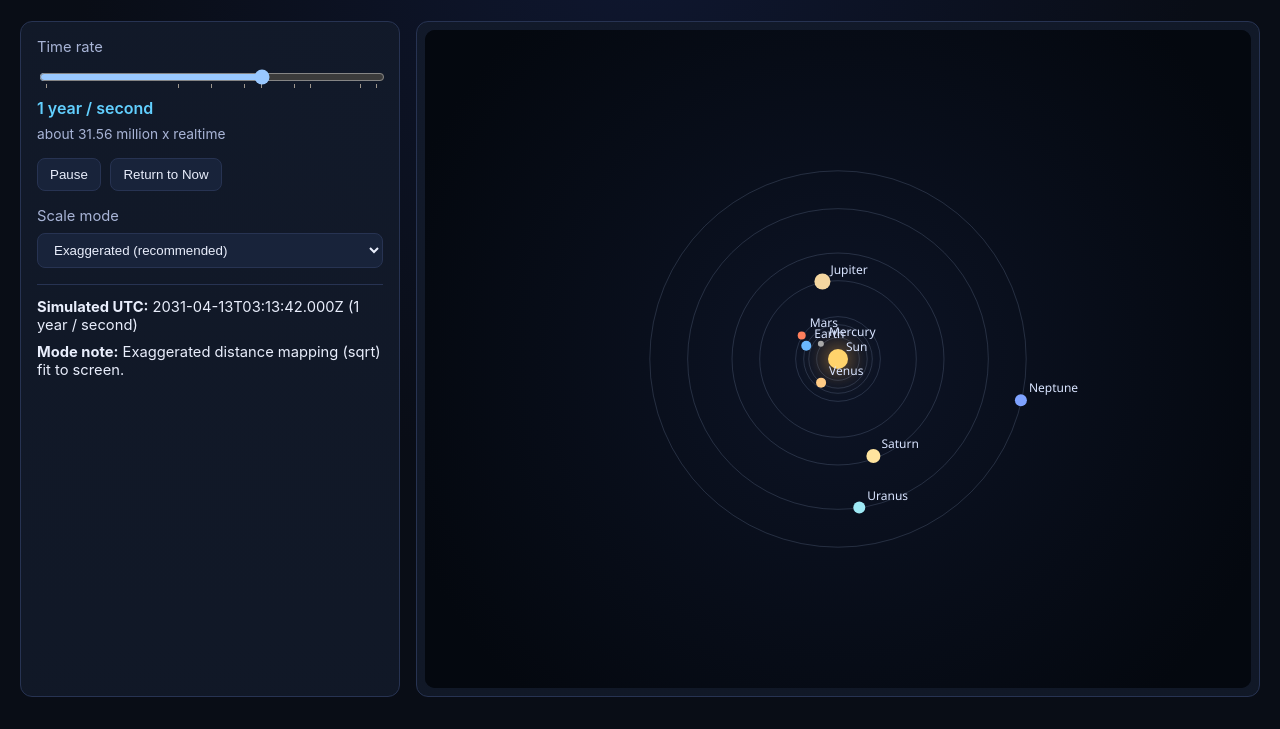
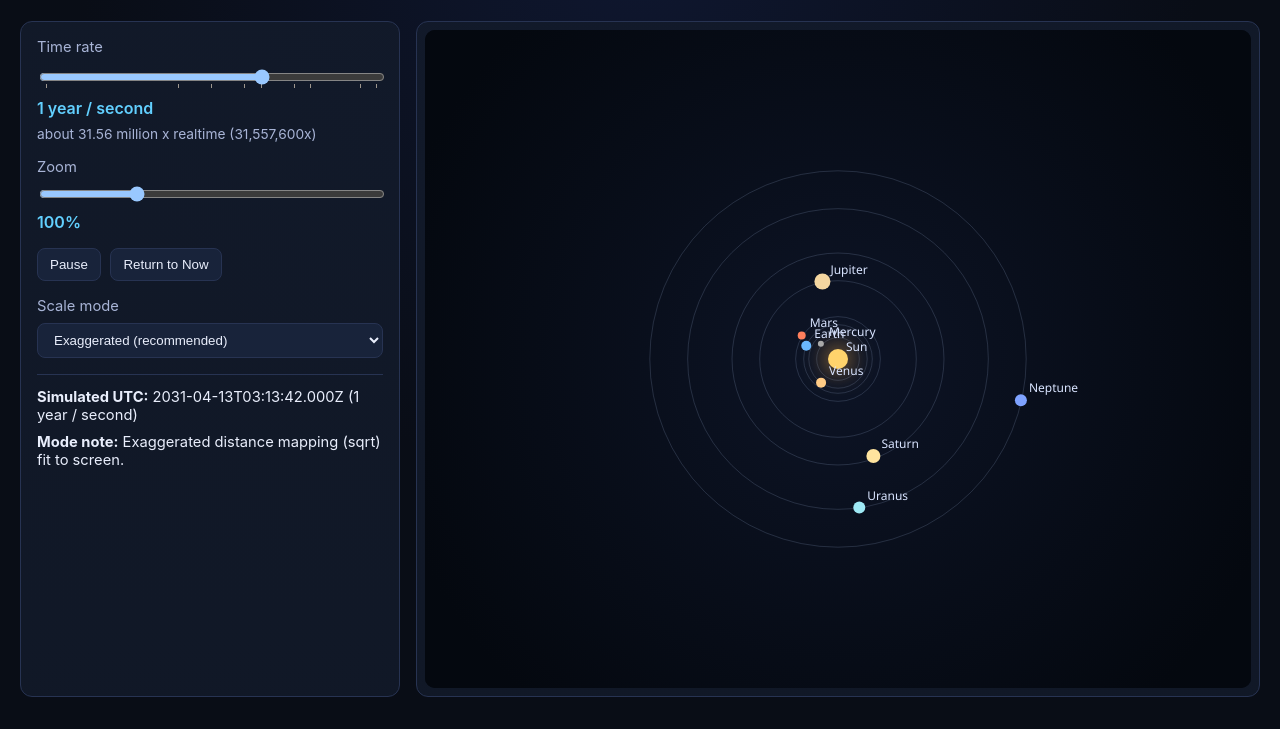
Before and after one commit to bobdude247/solar-system-sim, a plain HTML site: page index.html in a window 1280 px wide. Shown: the part 71-800 px from the top of the page. Drawn offline with Linux system fonts and the light colour scheme.

Commit message:
AddingZoom

```diff
--- a/app.js
+++ b/app.js
@@ -106,6 +106,8 @@ const ctx = canvas.getContext('2d');
 
 const speedInput = document.getElementById('speed');
 const speedOut = document.getElementById('speedOut');
+const zoomInput = document.getElementById('zoom');
+const zoomOut = document.getElementById('zoomOut');
 const pauseBtn = document.getElementById('pauseBtn');
 const nowBtn = document.getElementById('nowBtn');
 const scaleModeSelect = document.getElementById('scaleMode');
@@ -143,6 +145,7 @@ const state = {
   speed: SPEED_PRESETS[13].rate,
   speedLabel: '1 year / second',
   speedIndex: 13,
+  zoomPercent: 100,
   paused: false,
   scaleMode: 'exaggerated'
 };
@@ -164,7 +167,7 @@ function applySpeedIndex(index) {
 
   speedInput.value = String(clamped);
   speedOut.textContent = preset.label;
-  speedDetailEl.textContent = formatMultiplierWords(preset.rate);
+  speedDetailEl.textContent = `${formatMultiplierWords(preset.rate)} (${preset.rate.toLocaleString()}x)`;
 }
 
 function degToRad(v) {
@@ -231,7 +234,8 @@ function getPxPerAU(width, height, mode) {
     ...PLANETS.map((p) => projectedRadiusForDistance(p.a * (1 + p.e), mode))
   );
 
-  return usableRadius / maxProjectedRadius;
+  const baseScale = usableRadius / maxProjectedRadius;
+  return baseScale * (state.zoomPercent / 100);
 }
 
 function orbitDisplayRadiusAU(planetA, mode) {
@@ -363,6 +367,11 @@ speedInput.addEventListener('input', () => {
   applySpeedIndex(Number(speedInput.value));
 });
 
+zoomInput.addEventListener('input', () => {
+  state.zoomPercent = Number(zoomInput.value);
+  zoomOut.textContent = `${state.zoomPercent}%`;
+});
+
 pauseBtn.addEventListener('click', () => {
   state.paused = !state.paused;
   pauseBtn.textContent = state.paused ? 'Resume' : 'Pause';
@@ -382,6 +391,8 @@ window.addEventListener('resize', resizeCanvasToDisplaySize);
 
 speedInput.max = String(SPEED_PRESETS.length - 1);
 applySpeedIndex(state.speedIndex);
+zoomInput.value = String(state.zoomPercent);
+zoomOut.textContent = `${state.zoomPercent}%`;
 resizeCanvasToDisplaySize();
 requestAnimationFrame((t) => {
   state.lastFrameMs = t;
--- a/index.html
+++ b/index.html
@@ -35,6 +35,12 @@
           <div id="speedDetail" class="hint">about 31.56 million × realtime</div>
         </div>
 
+        <div class="row">
+          <label for="zoom">Zoom</label>
+          <input id="zoom" type="range" min="25" max="300" step="1" value="100" />
+          <output id="zoomOut">100%</output>
+        </div>
+
         <div class="row compact">
           <button id="pauseBtn" type="button">Pause</button>
           <button id="nowBtn" type="button">Return to Now</button>
```
